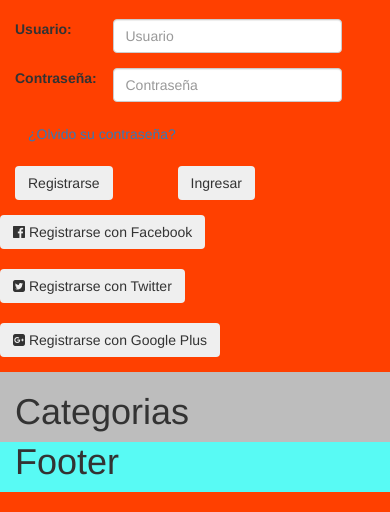
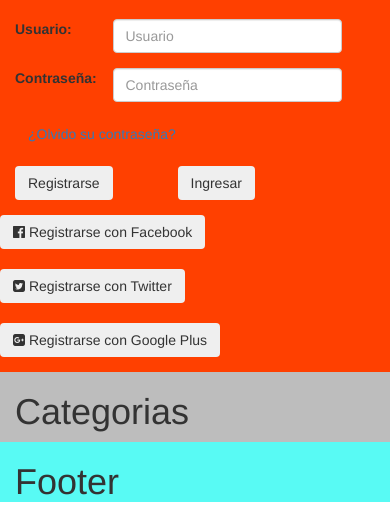
Before and after one commit to OscarLozoya/ExamenesOnline, a PHP site: page / in a window 390 px wide. Shown: the part 553-1065 px from the top of the page. Run offline with PHP 8.4, Linux system fonts and the light colour scheme; some libraries are stand-ins or nearby versions.

Commit message:
Correcion de Error en FOOTER
Se modifico el archivo php FooterAbajo para que se respete el area
del aside del index.php y garantizar funcione en las posteriores
implementaciones, se verifico el  diseño responsive de esta implementación
sin problemas.

Se borro este asusto del Archivo notas de corrección.

```diff
--- a/Footer.php
+++ b/Footer.php
@@ -1,9 +1,9 @@
 <!--Se cierra el contenedor que tiene desde el Header (debajo del<body>) hasta antes del footer-->
 </aside>
-<footer class="footer">
+<footer id="footer">
 		<div class="container">
 			<h1>Footer</h1>
 		</div>
-	</footer>
+</footer>
 </body>
 </html>
--- a/css/FooterAbajo.css
+++ b/css/FooterAbajo.css
@@ -9,5 +9,8 @@ html, body {
 	margin: 0 auto -60px;
 }
 #footer{
+	clear: left;
+	background-color: #58FAF4;
 	height: 60px;
+	width: 100%;
 }
```
Also changed, not shown: Registro.php (added), 1 other file.
